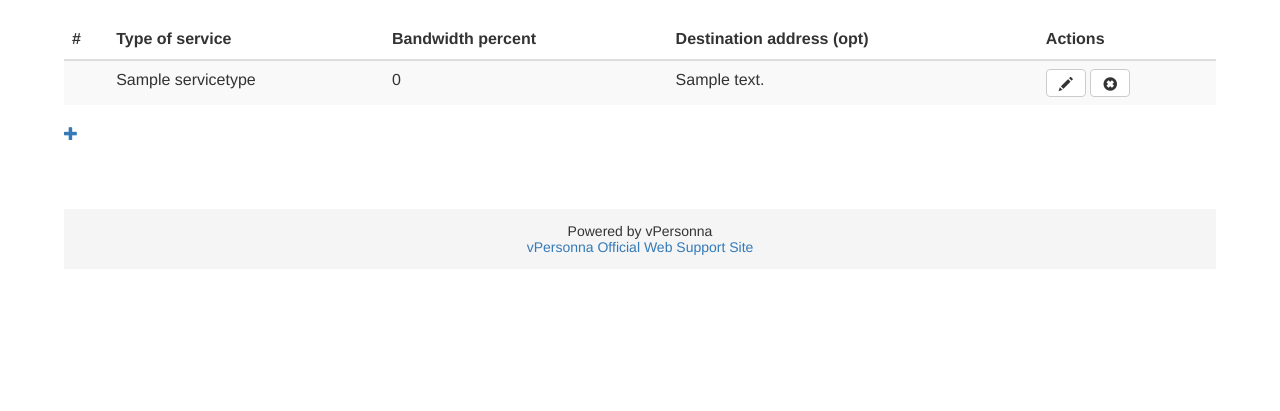
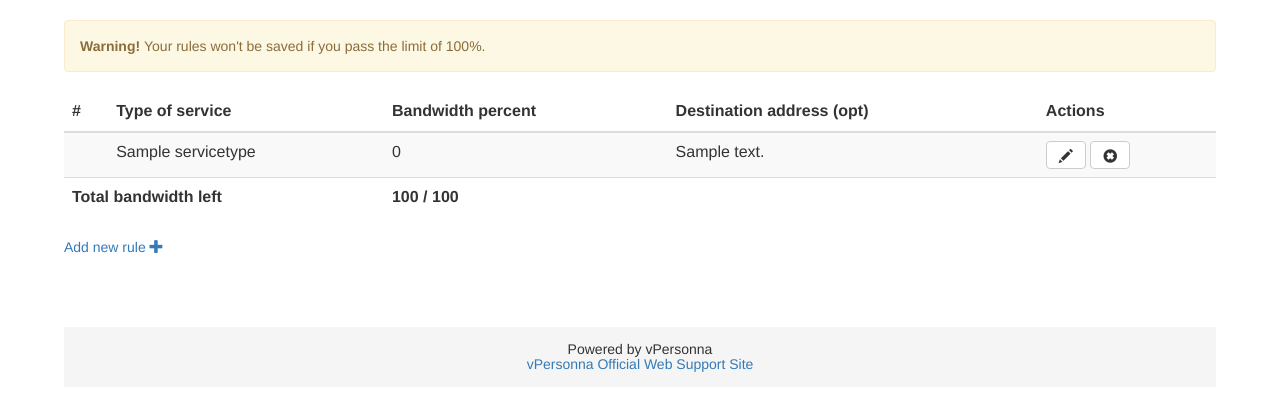
Before and after one commit to stanioanmihail/vpersonna-web, a Django app: page /manage in a window 1280 px wide. Shown: the part 52-463 px from the top of the page. Run offline with Django 3.2, Linux system fonts and the light colour scheme; tables that the repository leaves empty hold one stand-in row (values such as "Sample post"); parts of the project's set-up code (start-up, migrations or seed data) failed here and were passed over; some libraries are stand-ins or nearby versions.

Commit message:
Static alert for exceeded. Total bandwith left eow added

```diff
--- a/vpersonna/vprofile/templates/profile/resources_mng.html
+++ b/vpersonna/vprofile/templates/profile/resources_mng.html
@@ -5,6 +5,9 @@
 class="active"
 {% endblock %}
 {% block content %}
+    <div class="alert alert-warning">
+        <strong> Warning! </strong> Your rules won't be saved if you pass the limit of 100%.
+    </div>
     <table class="table table-striped">
         <thead>
             <tr>
@@ -35,6 +38,13 @@ class="active"
             </tr>
         {% endfor %}
         </tbody>
+        <tfoot>
+            <tr>
+                <td colspan="2"> <b> Total bandwidth left</b> </td>
+                <td> <b>  {{ total_bw_used }} / 100 </b> </td>
+                <td colspan="2"></td>
+            </tr>
+        </tfoot>
     <table>
-    <a href="{% url 'vprofile.views.rule_edit' %}" class="top-menu"><span class="glyphicon glyphicon-plus"></span></a>
+    <a href="{% url 'vprofile.views.rule_edit' %}" class="top-menu">Add new rule  <span class="glyphicon glyphicon-plus"></span></a>
 {% endblock %}
--- a/vpersonna/vprofile/views.py
+++ b/vpersonna/vprofile/views.py
@@ -105,14 +105,6 @@ def stats_date(request):
     return HttpResponse(template.render(context))
 	#return render(request, 'profile/stats_by_date.html', {})
 
-def manage(request):
-    rules_list = Rule.objects.all()
-    template = loader.get_template('profile/resources_mng.html')
-    context = RequestContext(request, {
-        'rules_list': rules_list,
-        })
-    return HttpResponse(template.render(context))
-
 def compute_total_bandwidth():
     rules_list = Rule.objects.all()
     bandwidth_total = 0
@@ -120,6 +112,15 @@ def compute_total_bandwidth():
     for rule in rules_list:
         bandwidth_total = bandwidth_total + rule.bandwidth_percent
     return bandwidth_total
+
+def manage(request):
+    rules_list = Rule.objects.all()
+    template = loader.get_template('profile/resources_mng.html')
+    context = RequestContext(request, {
+        'rules_list': rules_list,
+        'total_bw_used' : 100 - compute_total_bandwidth(),
+        })
+    return HttpResponse(template.render(context))
 
 def rule_edit(request):
 
```
Also changed, not shown: 1 other file.
